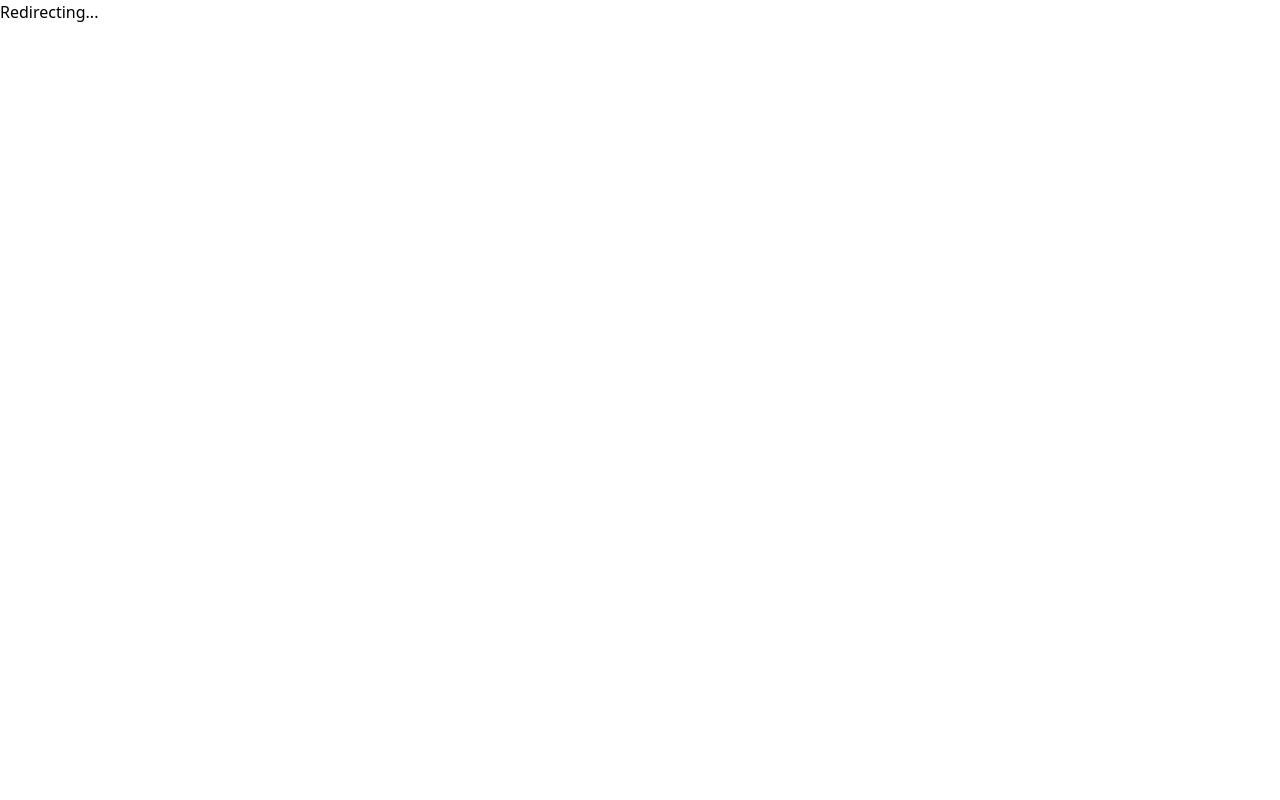
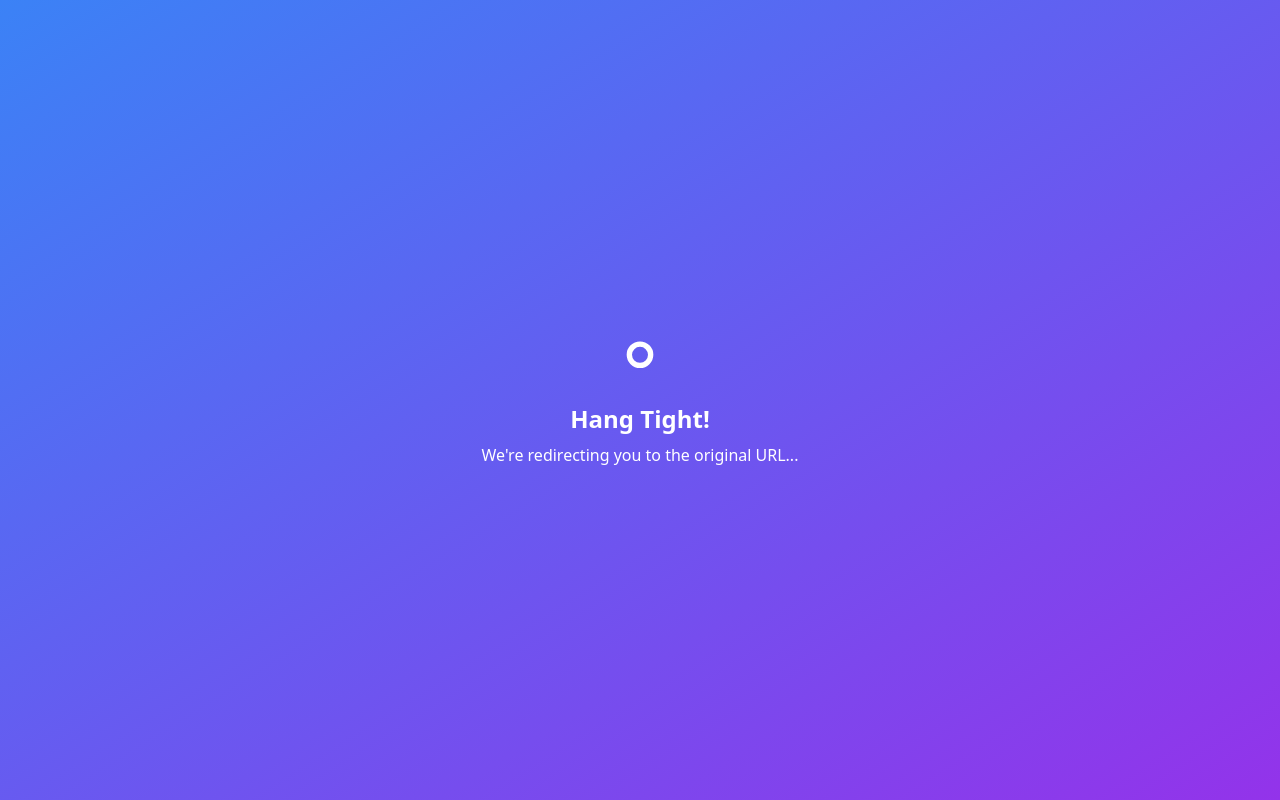
Before and after one commit to yash-io/SuS, a React (Vite) app: page /1 in a window 1280 px wide. Built offline with nearby package versions, Linux system fonts and the light colour scheme; no server answers; the database is empty.

Commit message:
Updated ui redirect.jsx

```diff
--- a/src/redirect.jsx
+++ b/src/redirect.jsx
@@ -22,7 +22,30 @@ const Redirect = () => {
     fetchUrl();
   }, [shortCode]);
 
-  return <p>Redirecting...</p>;
+  return (
+    <div
+      className="flex justify-center items-center h-screen bg-gradient-to-br from-blue-500 to-purple-600 text-white text-center p-4"
+    >
+      <div className="animate-bounce">
+        <svg
+          className="w-16 h-16 mx-auto mb-4 text-white"
+          xmlns="http://www.w3.org/2000/svg"
+          fill="none"
+          viewBox="0 0 24 24"
+          stroke="currentColor"
+        >
+          <path
+            strokeLinecap="round"
+            strokeLinejoin="round"
+            strokeWidth={2}
+            d="M14.828 9.172a4 4 0 010 5.656M9.172 14.828a4 4 0 010-5.656m5.656 5.656a4 4 0 01-5.656 0m5.656-5.656a4 4 0 00-5.656 0"
+          />
+        </svg>
+        <h1 className="text-2xl font-bold">Hang Tight!</h1>
+        <p className="mt-2">We're redirecting you to the original URL...</p>
+      </div>
+    </div>
+  );
 };
 
 export default Redirect;
```
